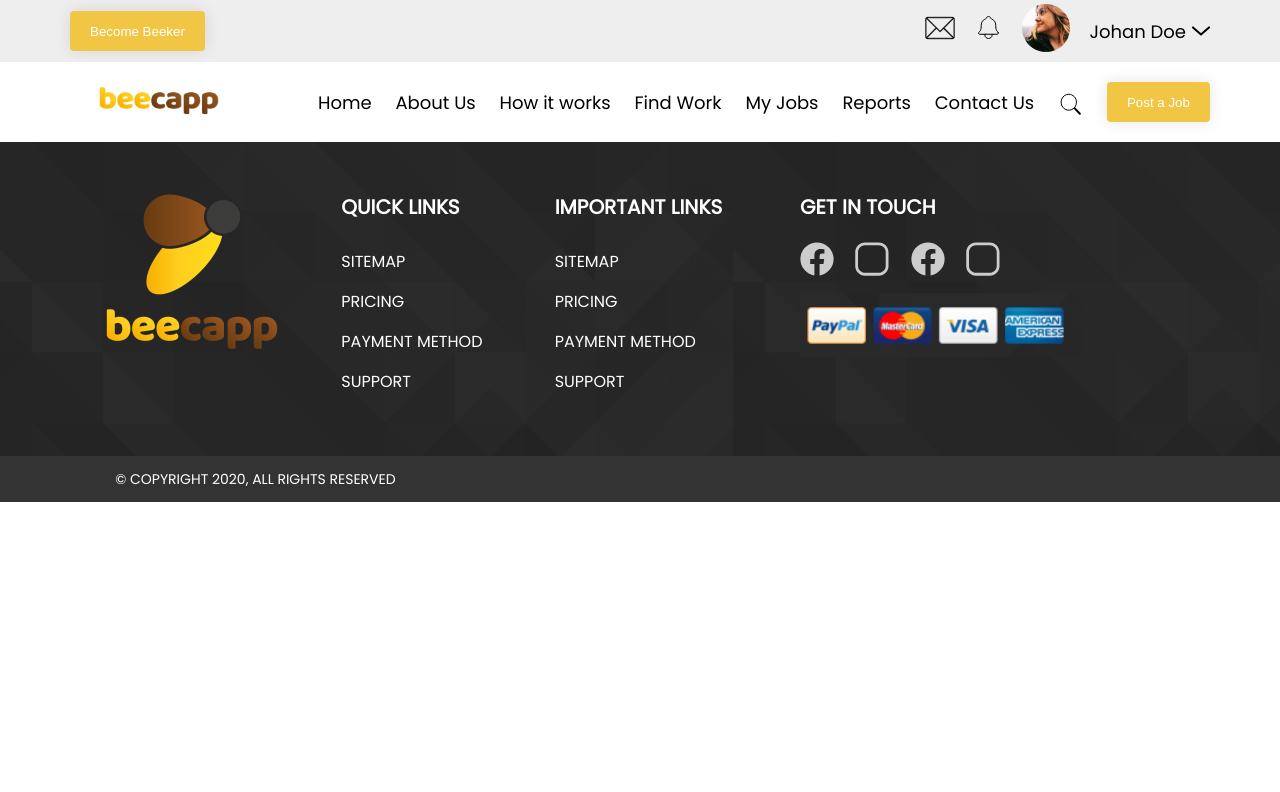
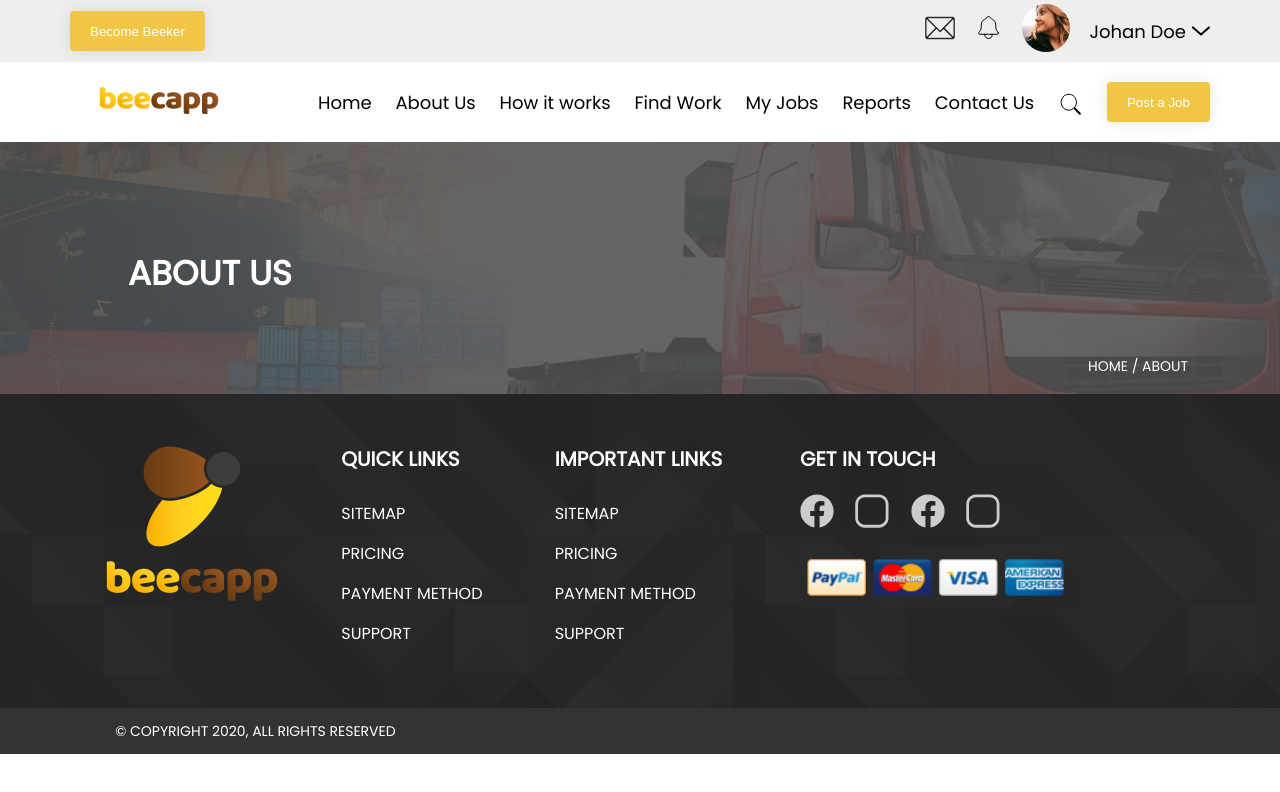
Before and after one commit to asadrazashah/becapp, a React (Create React App) app: page /home/about in a window 1280 px wide. Shown: the top 792 px of the page. Built offline with nearby package versions, Linux system fonts and the light colour scheme.

Commit message:
created page description component and added to about us

```diff
--- a/src/Routes.tsx
+++ b/src/Routes.tsx
@@ -7,6 +7,7 @@ import Footer from './components/Footer';
 import ForgotPassword from './screens/ForgotPassword';
 import NewPassword from './screens/NewPassword';
 import Register from "./screens/Register";
+import AboutUs from './screens/AboutUs';
 
 function Routes() {
     let auth = true;
@@ -27,6 +28,7 @@ function Routes() {
                 <Header />
                 <Switch>
                     <Route exact path="/home" component={Login} />
+                    <Route exact path="/home/about" component={AboutUs} />
                 </Switch>
             </>}
             <Footer />
--- /dev/null
+++ b/src/components/DescriptionPage.tsx
@@ -0,0 +1,16 @@
+import React from "react";
+import truckImg from "../assets/truck.png";
+import "../styles/components/page_description.scss";
+interface IProps {
+    title?: string;
+    link?: string;
+}
+const DescriptionPage: React.FC<IProps> = ({ title, link }) => {
+    return <div className="containerDescription">
+        <img src={truckImg} alt="background" className="img" />
+        <div className="overlay" />
+        <h2>{title}</h2>
+        <p>HOME / {link}</p>
+    </div>
+}
+export default DescriptionPage;
--- /dev/null
+++ b/src/screens/AboutUs.tsx
@@ -0,0 +1,12 @@
+import React from "react";
+import DescriptionPage from "../components/DescriptionPage"
+import "../styles/screens/about_us.scss"
+
+const AboutUs: React.FC = () => {
+    return <div>
+        <DescriptionPage title="ABOUT US" link="ABOUT" />
+    </div>
+
+}
+
+export default AboutUs;
--- /dev/null
+++ b/src/styles/components/page_description.scss
@@ -0,0 +1,36 @@
+.containerDescription {
+  height: 252px;
+  width: 100%;
+  position: relative;
+  //   background: url("../../assets/truck.png");
+  .img {
+    width: 100%;
+    height: 100%;
+    object-fit: cover;
+  }
+  .overlay {
+    position: absolute;
+    top: 0;
+    left: 0;
+    right: 0;
+    bottom: 0;
+    background-color: rgba(0, 0, 0, 0.6);
+  }
+  h2 {
+    position: absolute;
+    top: 42%;
+    left: 10%;
+    font-size: 34px;
+    font-weight: 700px;
+    line-height: 51px;
+    color: #fff;
+    text-transform: uppercase;
+  }
+  p {
+    position: absolute;
+    top: 85%;
+    left: 85%;
+    color: #fff;
+    font-size: 14px;
+  }
+}
```
Also changed, not shown: src/assets/truck.png (added), src/styles/screens/about_us.scss (added).
